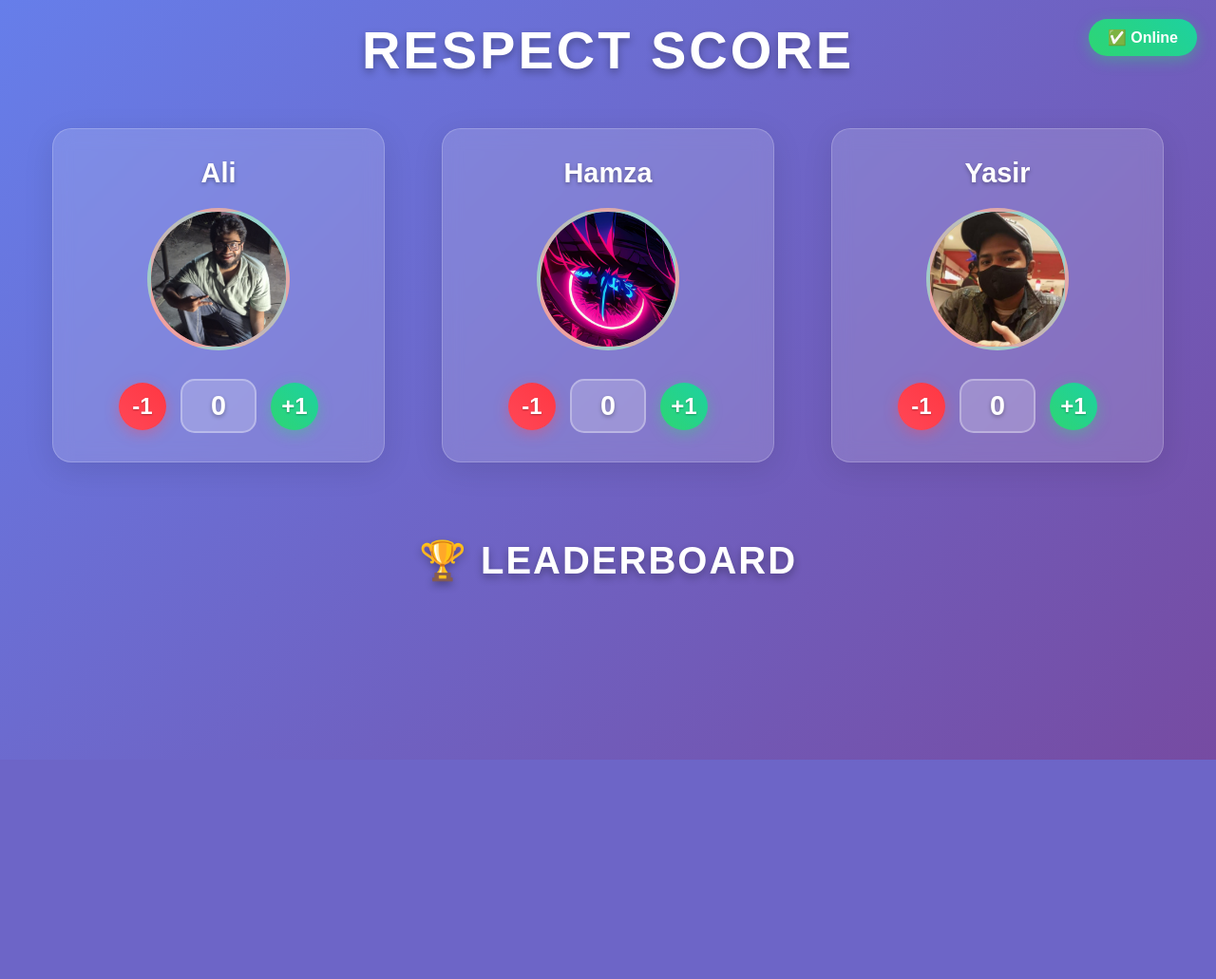
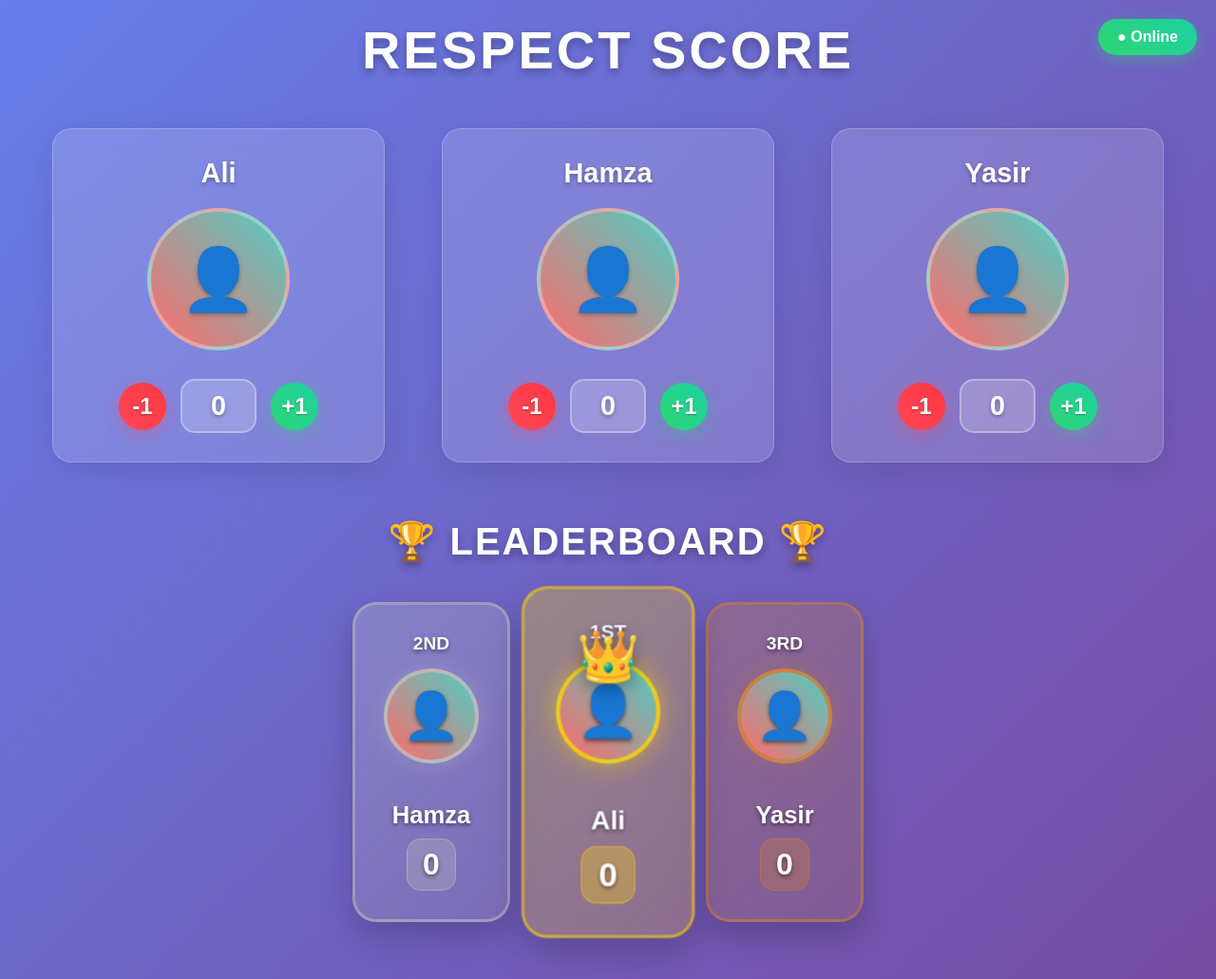
Before and after one commit to hxmz-axfn07/score-website, a Flask app: page / in a window 1280 px wide. Shown: the whole page at 95% size. Before the commit the page ends 800 px from the top, so only its background shows below. Run offline with Flask 3, Linux system fonts and the light colour scheme; data that the repository does not hold is empty.

```diff
--- a/templates/index.html
+++ b/templates/index.html
@@ -34,7 +34,7 @@
             grid-template-columns: repeat(auto-fit, minmax(300px, 1fr));
             gap: 30px;
             justify-items: center;
-            margin-bottom: 80px;
+            margin-bottom: 60px;
         }
         .person-card {
             background: rgba(255, 255, 255, 0.15);
@@ -73,7 +73,6 @@
             text-shadow: 0 2px 4px rgba(0,0,0,0.3);
             border: 4px solid rgba(255, 255, 255, 0.3);
             transition: all 0.3s ease;
-            overflow: hidden;
         }
         .person-image:hover {
             transform: scale(1.05);
@@ -158,7 +157,7 @@
             box-shadow: 0 4px 15px rgba(255, 71, 87, 0.4);
         }
 
-        /* LEADERBOARD STYLES */
+        /* Leaderboard Styles */
         .leaderboard-section {
             margin-top: 60px;
         }
@@ -176,126 +175,138 @@
             justify-content: center;
             align-items: end;
             gap: 20px;
-            max-width: 800px;
-            margin: 0 auto;
-            padding: 0 20px;
+            flex-wrap: wrap;
+            margin-bottom: 40px;
         }
-        .podium-item {
-            background: rgba(255, 255, 255, 0.15);
-            backdrop-filter: blur(10px);
-            border-radius: 20px;
-            padding: 25px 20px;
+        .podium-position {
+            background: rgba(255, 255, 255, 0.1);
+            backdrop-filter: blur(15px);
+            border-radius: 25px;
+            padding: 30px 20px;
             text-align: center;
-            border: 1px solid rgba(255, 255, 255, 0.2);
-            box-shadow: 0 8px 32px rgba(0, 0, 0, 0.1);
-            transition: all 0.3s ease;
+            border: 2px solid rgba(255, 255, 255, 0.2);
+            box-shadow: 0 15px 35px rgba(0, 0, 0, 0.2);
+            transition: all 0.4s ease;
             position: relative;
             overflow: hidden;
         }
-        .podium-item:hover {
-            transform: translateY(-5px);
-            box-shadow: 0 15px 35px rgba(0, 0, 0, 0.2);
+        .podium-position::before {
+            content: '';
+            position: absolute;
+            top: 0;
+            left: 0;
+            right: 0;
+            bottom: 0;
+            background: linear-gradient(45deg, transparent, rgba(255,255,255,0.1), transparent);
+            transform: translateX(-100%);
+            transition: transform 0.6s;
+        }
+        .podium-position:hover::before {
+            transform: translateX(100%);
+        }
+        .podium-position:hover {
+            transform: translateY(-15px) scale(1.05);
+            box-shadow: 0 25px 50px rgba(0, 0, 0, 0.3);
         }
         .podium-first {
             order: 2;
-            width: 280px;
-            height: 320px;
-            background: linear-gradient(135deg, #ffd700, #ffed4e);
-            border: 3px solid #ffd700;
+            background: linear-gradient(135deg, rgba(255, 215, 0, 0.3), rgba(255, 193, 7, 0.2));
+            border: 3px solid rgba(255, 215, 0, 0.5);
             transform: scale(1.1);
+            z-index: 3;
         }
         .podium-second {
             order: 1;
-            width: 240px;
-            height: 280px;
-            background: linear-gradient(135deg, #c0c0c0, #e8e8e8);
-            border: 3px solid #c0c0c0;
+            background: linear-gradient(135deg, rgba(192, 192, 192, 0.3), rgba(169, 169, 169, 0.2));
+            border: 3px solid rgba(192, 192, 192, 0.5);
+            z-index: 2;
         }
         .podium-third {
             order: 3;
-            width: 240px;
-            height: 240px;
-            background: linear-gradient(135deg, #cd7f32, #daa520);
-            border: 3px solid #cd7f32;
+            background: linear-gradient(135deg, rgba(205, 127, 50, 0.3), rgba(184, 115, 51, 0.2));
+            border: 3px solid rgba(205, 127, 50, 0.5);
+            z-index: 1;
         }
         .podium-rank {
-            position: absolute;
-            top: -15px;
-            left: 50%;
-            transform: translateX(-50%);
-            width: 40px;
-            height: 40px;
+            font-size: 1.2rem;
+            font-weight: bold;
+            color: white;
+            margin-bottom: 15px;
+            text-shadow: 0 2px 4px rgba(0,0,0,0.5);
+        }
+        .podium-avatar-container {
+            position: relative;
+            margin: 0 auto 20px;
+            width: 120px;
+            height: 120px;
+        }
+        .podium-avatar {
+            width: 100px;
+            height: 100px;
             border-radius: 50%;
+            margin: 10px auto;
             display: flex;
             align-items: center;
             justify-content: center;
-            font-size: 1.2rem;
+            font-size: 3rem;
+            color: white;
+            text-shadow: 0 2px 4px rgba(0,0,0,0.5);
+            border: 4px solid;
+            background: linear-gradient(45deg, #ff6b6b, #4ecdc4);
+            position: relative;
+            z-index: 2;
+        }
+        .podium-first .podium-avatar {
+            border-color: rgba(255, 215, 0, 0.8);
+            box-shadow: 0 0 25px rgba(255, 215, 0, 0.5);
+        }
+        .podium-second .podium-avatar {
+            border-color: rgba(192, 192, 192, 0.8);
+            box-shadow: 0 0 25px rgba(192, 192, 192, 0.3);
+        }
+        .podium-third .podium-avatar {
+            border-color: rgba(205, 127, 50, 0.8);
+            box-shadow: 0 0 25px rgba(205, 127, 50, 0.3);
+        }
+        .podium-crown {
+            position: absolute;
+            top: -30px;
+            left: 50%;
+            transform: translateX(-50%);
+            font-size: 3rem;
+            z-index: 3;
+            filter: drop-shadow(0 4px 8px rgba(0,0,0,0.4));
+            color: #FFD700;
+        }
+        .podium-name {
+            font-size: 1.6rem;
             font-weight: bold;
             color: white;
-            text-shadow: 0 2px 4px rgba(0,0,0,0.3);
-        }
-        .podium-first .podium-rank {
-            background: linear-gradient(45deg, #ff6b35, #f7931e);
-            box-shadow: 0 4px 15px rgba(255, 107, 53, 0.4);
-        }
-        .podium-second .podium-rank {
-            background: linear-gradient(45deg, #74b9ff, #0984e3);
-            box-shadow: 0 4px 15px rgba(116, 185, 255, 0.4);
-        }
-        .podium-third .podium-rank {
-            background: linear-gradient(45deg, #a29bfe, #6c5ce7);
-            box-shadow: 0 4px 15px rgba(162, 155, 254, 0.4);
-        }
-        .podium-avatar {
-            width: 80px;
-            height: 80px;
-            border-radius: 50%;
-            margin: 20px auto 15px;
-            border: 3px solid rgba(255, 255, 255, 0.5);
-            overflow: hidden;
-            background: linear-gradient(45deg, #ff6b6b, #4ecdc4);
-            display: flex;
-            align-items: center;
-            justify-content: center;
-            font-size: 2rem;
-            color: white;
-        }
-        .podium-first .podium-avatar {
-            width: 100px;
-            height: 100px;
-            border: 4px solid rgba(255, 255, 255, 0.7);
-        }
-        .podium-name {
-            font-size: 1.3rem;
-            font-weight: bold;
-            color: #333;
             margin-bottom: 10px;
-            text-shadow: 0 1px 2px rgba(255,255,255,0.8);
-        }
-        .podium-first .podium-name {
-            font-size: 1.5rem;
+            text-shadow: 0 2px 4px rgba(0,0,0,0.5);
         }
         .podium-score {
             font-size: 2rem;
             font-weight: bold;
-            color: #333;
-            text-shadow: 0 1px 2px rgba(255,255,255,0.8);
+            color: white;
+            text-shadow: 0 2px 4px rgba(0,0,0,0.5);
+            background: rgba(255, 255, 255, 0.2);
+            border-radius: 15px;
+            padding: 8px 16px;
+            display: inline-block;
+            border: 1px solid rgba(255, 255, 255, 0.3);
         }
         .podium-first .podium-score {
-            font-size: 2.5rem;
+            background: rgba(255, 215, 0, 0.3);
+            border: 1px solid rgba(255, 215, 0, 0.5);
         }
-        .crown {
-            position: absolute;
-            top: -25px;
-            left: 50%;
-            transform: translateX(-50%);
-            font-size: 2rem;
-            animation: bounce 2s infinite;
+        .podium-second .podium-score {
+            background: rgba(192, 192, 192, 0.3);
+            border: 1px solid rgba(192, 192, 192, 0.5);
         }
-        @keyframes bounce {
-            0%, 20%, 50%, 80%, 100% { transform: translateX(-50%) translateY(0); }
-            40% { transform: translateX(-50%) translateY(-10px); }
-            60% { transform: translateX(-50%) translateY(-5px); }
+        .podium-third .podium-score {
+            background: rgba(205, 127, 50, 0.3);
+            border: 1px solid rgba(205, 127, 50, 0.5);
         }
 
         @media (max-width: 768px) {
@@ -324,16 +335,15 @@
             .leaderboard-container {
                 flex-direction: column;
                 align-items: center;
-                gap: 15px;
             }
-            .podium-item {
-                width: 100% !important;
+            .podium-position {
+                width: 90%;
                 max-width: 300px;
-                height: auto !important;
-                transform: none !important;
+                margin-bottom: 20px;
             }
             .podium-first {
                 order: 1;
+                transform: none;
             }
             .podium-second {
                 order: 2;
@@ -352,33 +362,25 @@
         <div class="cards-container">
             <div class="person-card">
                 <div class="person-name">Ali</div>
-                <div class="person-image">
-                  <img src="assets/images/ali.jpg" alt="Ali" style="width: 100%; height: 100%; object-fit: cover; border-radius: 50%;" />
-                </div>
+                <div class="person-image">👤</div>
                 <div class="score-container">
                     <button class="score-btn minus-btn" onclick="updateScore('ali', -1)">-1</button>
                     <div class="score-display" id="ali-score">0</div>
                     <button class="score-btn plus-btn" onclick="updateScore('ali', 1)">+1</button>
                 </div>
             </div>
-
             <div class="person-card">
                 <div class="person-name">Hamza</div>
-                <div class="person-image">
-                  <img src="assets/images/hamza.jpg" alt="Hamza" style="width: 100%; height: 100%; object-fit: cover; border-radius: 50%;" />
-                </div>
+                <div class="person-image">👤</div>
                 <div class="score-container">
                     <button class="score-btn minus-btn" onclick="updateScore('hamza', -1)">-1</button>
                     <div class="score-display" id="hamza-score">0</div>
                     <button class="score-btn plus-btn" onclick="updateScore('hamza', 1)">+1</button>
                 </div>
             </div>
-
             <div class="person-card">
                 <div class="person-name">Yasir</div>
-                <div class="person-image">
-                  <img src="assets/images/yasir.jpg" alt="Yasir" style="width: 100%; height: 100%; object-fit: cover; border-radius: 50%;" />
-                </div>
+                <div class="person-image">👤</div>
                 <div class="score-container">
                     <button class="score-btn minus-btn" onclick="updateScore('yasir', -1)">-1</button>
                     <div class="score-display" id="yasir-score">0</div>
@@ -387,17 +389,17 @@
             </div>
         </div>
 
-        <!-- LEADERBOARD SECTION -->
+        <!-- Leaderboard Section -->
         <div class="leaderboard-section">
-            <h2 class="leaderboard-title">🏆 LEADERBOARD</h2>
+            <h2 class="leaderboard-title">🏆 LEADERBOARD 🏆</h2>
             <div class="leaderboard-container" id="leaderboard">
-                <!-- Leaderboard items will be populated by JavaScript -->
+                <!-- Podium positions will be dynamically generated -->
             </div>
         </div>
     </div>
 
     <script>
-        let scores = {};
+        let scores = {ali: 0, hamza: 0, yasir: 0};
         let isUpdating = false;
 
         // Status indicator elements
@@ -409,21 +411,17 @@
             statusEl.textContent = message;
         }
 
-        // Load initial scores
+        // Load initial scores (simulated for demo)
         async function loadScores() {
             try {
-                const response = await fetch('/api/scores');
-                if (response.ok) {
-                    scores = await response.json();
-                    updateScoreDisplays();
-                    updateLeaderboard();
-                    setStatus('online', '✅ Online');
-                } else {
-                    throw new Error('Failed to load scores');
-                }
+                // For demo purposes, we'll use the current scores
+                // In real implementation, this would fetch from your API
+                updateScoreDisplays();
+                updateLeaderboard();
+                setStatus('online', '● Online');
             } catch (error) {
                 console.error('Error loading scores:', error);
-                setStatus('error', '❌ Error');
+                setStatus('error', '● Error');
             }
         }
 
@@ -446,47 +444,30 @@
 
             // Convert scores to array and sort by score (descending)
             const sortedScores = Object.entries(scores)
-                .map(([name, score]) => ({ name, score }))
+                .map(([name, score]) => ({name, score}))
                 .sort((a, b) => b.score - a.score);
 
-            // Clear existing leaderboard
-            leaderboardEl.innerHTML = '';
+            // Create podium HTML
+            const podiumHTML = sortedScores.map((person, index) => {
+                const rank = index + 1;
+                const positionClass = rank === 1 ? 'podium-first' : rank === 2 ? 'podium-second' : 'podium-third';
+                const rankText = rank === 1 ? '1ST' : rank === 2 ? '2ND' : '3RD';
+                const crownHTML = rank === 1 ? '<div class="podium-crown">👑</div>' : '';
 
-            // Create podium items
-            sortedScores.forEach((player, index) => {
-                const rank = index + 1;
-                const podiumItem = document.createElement('div');
+                return `
+                    <div class="podium-position ${positionClass}">
+                        <div class="podium-rank">${rankText}</div>
+                        <div class="podium-avatar-container">
+                            ${crownHTML}
+                            <div class="podium-avatar">👤</div>
+                        </div>
+                        <div class="podium-name">${person.name.charAt(0).toUpperCase() + person.name.slice(1)}</div>
+                        <div class="podium-score">${person.score}</div>
+                    </div>
+                `;
+            }).join('');
 
-                let podiumClass = 'podium-item';
-                let rankEmoji = '';
-
-                if (rank === 1) {
-                    podiumClass += ' podium-first';
-                    rankEmoji = '👑';
-                } else if (rank === 2) {
-                    podiumClass += ' podium-second';
-                    rankEmoji = '🥈';
-                } else if (rank === 3) {
-                    podiumClass += ' podium-third';
-                    rankEmoji = '🥉';
-                }
-
-                podiumItem.className = podiumClass;
-                podiumItem.innerHTML = `
-                    ${rank === 1 ? '<div class="crown">👑</div>' : ''}
-                    <div class="podium-rank">${rank}</div>
-                    <div class="podium-avatar">
-                        <img src="assets/images/${player.name.toLowerCase()}.jpg"
-                             alt="${player.name}"
-                             style="width: 100%; height: 100%; object-fit: cover; border-radius: 50%;"
-                             onerror="this.style.display='none'; this.parentElement.innerHTML='👤';" />
-                    </div>
-                    <div class="podium-name">${player.name.charAt(0).toUpperCase() + player.name.slice(1)}</div>
-                    <div class="podium-score">${player.score}</div>
-                `;
-
-                leaderboardEl.appendChild(podiumItem);
-            });
+            leaderboardEl.innerHTML = podiumHTML;
         }
 
         // Update score function
@@ -494,32 +475,26 @@
             if (isUpdating) return; // Prevent multiple simultaneous updates
 
             isUpdating = true;
-            setStatus('updating', '⏳ Updating...');
+            setStatus('updating', '● Updating...');
 
             // Disable all buttons
             const buttons = document.querySelectorAll('.score-btn');
             buttons.forEach(btn => btn.disabled = true);
 
             try {
-                const response = await fetch('/api/update', {
-                    method: 'POST',
-                    headers: {
-                        'Content-Type': 'application/json',
-                    },
-                    body: JSON.stringify({ person, change })
-                });
+                // For demo purposes, update scores directly
+                // In real implementation, this would be an API call
+                scores[person] += change;
 
-                if (response.ok) {
-                    scores = await response.json();
-                    updateScoreDisplays();
-                    updateLeaderboard();
-                    setStatus('online', '✅ Online');
-                } else {
-                    throw new Error('Failed to update score');
-                }
+                // Simulate API delay
+                await new Promise(resolve => setTimeout(resolve, 500));
+
+                updateScoreDisplays();
+                updateLeaderboard();
+                setStatus('online', '● Online');
             } catch (error) {
                 console.error('Error updating score:', error);
-                setStatus('error', '❌ Error');
+                setStatus('error', '● Error');
                 // Reload scores to sync with server
                 setTimeout(loadScores, 1000);
             } finally {
```
